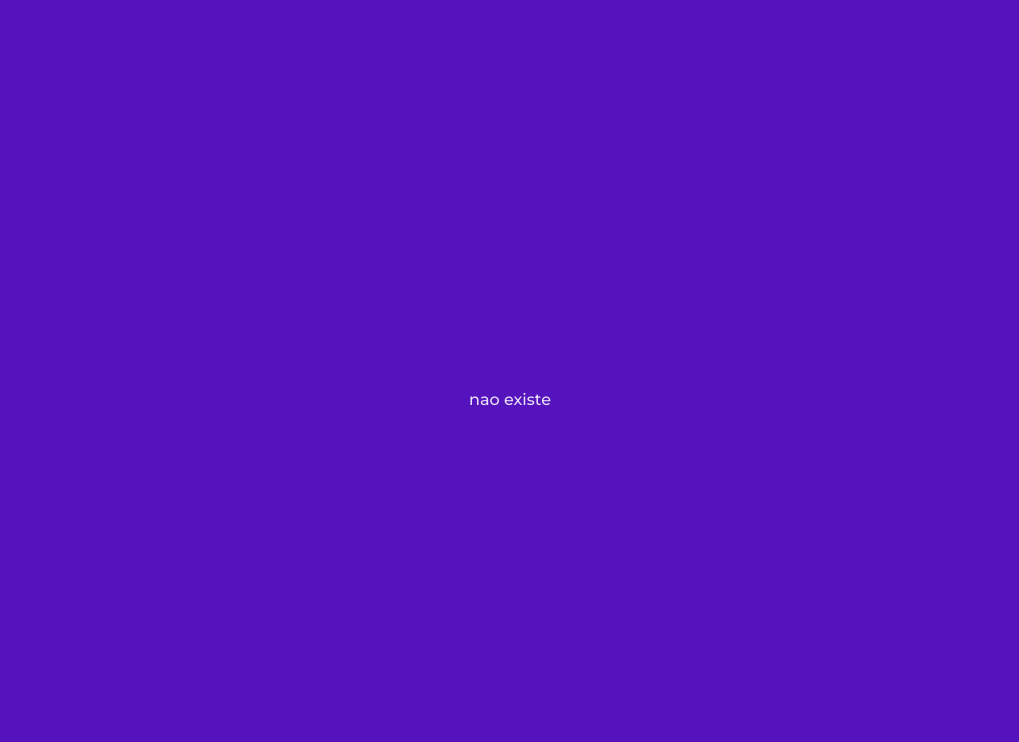
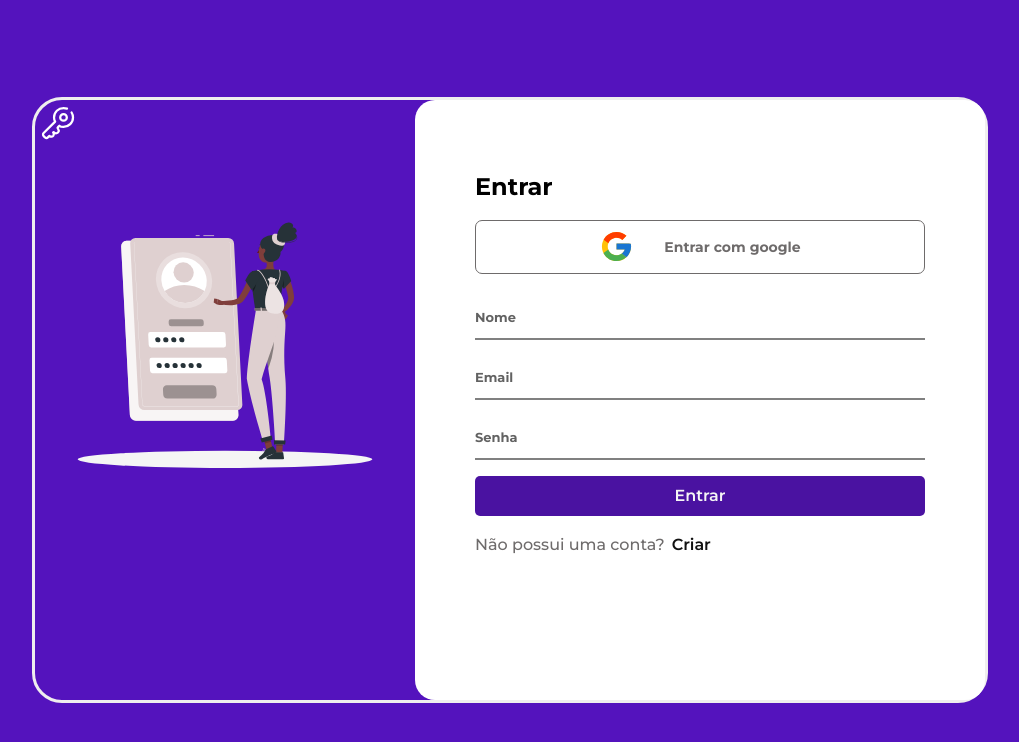
Before and after one commit to juliaam/authentication-front, a Vue app: page / in a window 1280 px wide. Shown: the top 742 px of the page, without its empty margins (130-1149 px from the left). Built offline with nearby package versions, Linux system fonts and the light colour scheme.

Commit message:
fix: adjust component import, routes and styles

```diff
--- a/src/App.vue
+++ b/src/App.vue
@@ -5,9 +5,10 @@ import Register from "./components/Auth/components/Register/Register.vue";
 import Login from "./components/Auth/components/Login/Login.vue";
 import NotFound from "./components/NotFound/NotFound.vue";
 
-type RoutePaths = "/register" | "/login";
+type RoutePaths = "/" | "/register" | "/login";
 
 const routes: Record<RoutePaths, any> = {
+  "/": Login,
   "/register": Register,
   "/login": Login,
 };
--- a/src/components/Auth/components/Login/Login.vue
+++ b/src/components/Auth/components/Login/Login.vue
@@ -1,8 +1,15 @@
 <script setup lang="ts">
 import MainContent from "../../../MainContent/MainContent.vue";
+import InputText from "../../../InputText/InputText.vue";
+import Card from "../Card.vue";
+
 import keyIcon from "../../img/keyIcon.svg";
 import loginIllustration from "../../img/loginIllustration.svg";
 import googleIcon from "../../img/googleIcon.svg";
+
+const redirectToRegister = (): void => {
+  window.location.pathname = "/register";
+};
 </script>
 
 <template>
@@ -27,20 +34,20 @@ import googleIcon from "../../img/googleIcon.svg";
           />
         </div>
         <div class="container-register__input-group">
-          <Input
+          <InputText
             label="Nome"
             placeholder="Nome"
             style="margin-top: 1rem"
             id="name"
           />
-          <Input
+          <InputText
             label="Email"
             placeholder="Email"
             style="margin-top: 1rem"
             id="email"
           />
 
-          <Input
+          <InputText
             label="Senha"
             placeholder="Senha"
             style="margin-top: 1rem"
@@ -51,7 +58,12 @@ import googleIcon from "../../img/googleIcon.svg";
         <button class="container-register__button">Entrar</button>
         <div class="container-register__bottom">
           <p class="container-register__text">Não possui uma conta?</p>
-          <p class="container-register__text--clickable">Criar</p>
+          <p
+            class="container-register__text--clickable"
+            @click="redirectToRegister"
+          >
+            Criar
+          </p>
         </div>
       </div>
     </template>
--- a/src/components/Auth/components/Register/Register.vue
+++ b/src/components/Auth/components/Register/Register.vue
@@ -23,6 +23,10 @@ const form = ref({
 const createAccount = (accountBody: User): void => {
   userStore.user = accountBody;
   userStore.register();
+};
+
+const redirectToLogin = (): void => {
+  window.location.pathname = "/login";
 };
 </script>
 
@@ -77,7 +81,12 @@ const createAccount = (accountBody: User): void => {
         </button>
         <div class="container-register__bottom">
           <p class="container-register__text">Já tem uma conta?</p>
-          <p class="container-register__text--clickable">Acessar</p>
+          <p
+            class="container-register__text--clickable"
+            @click="redirectToLogin"
+          >
+            Acessar
+          </p>
         </div>
       </div>
     </template>
```
